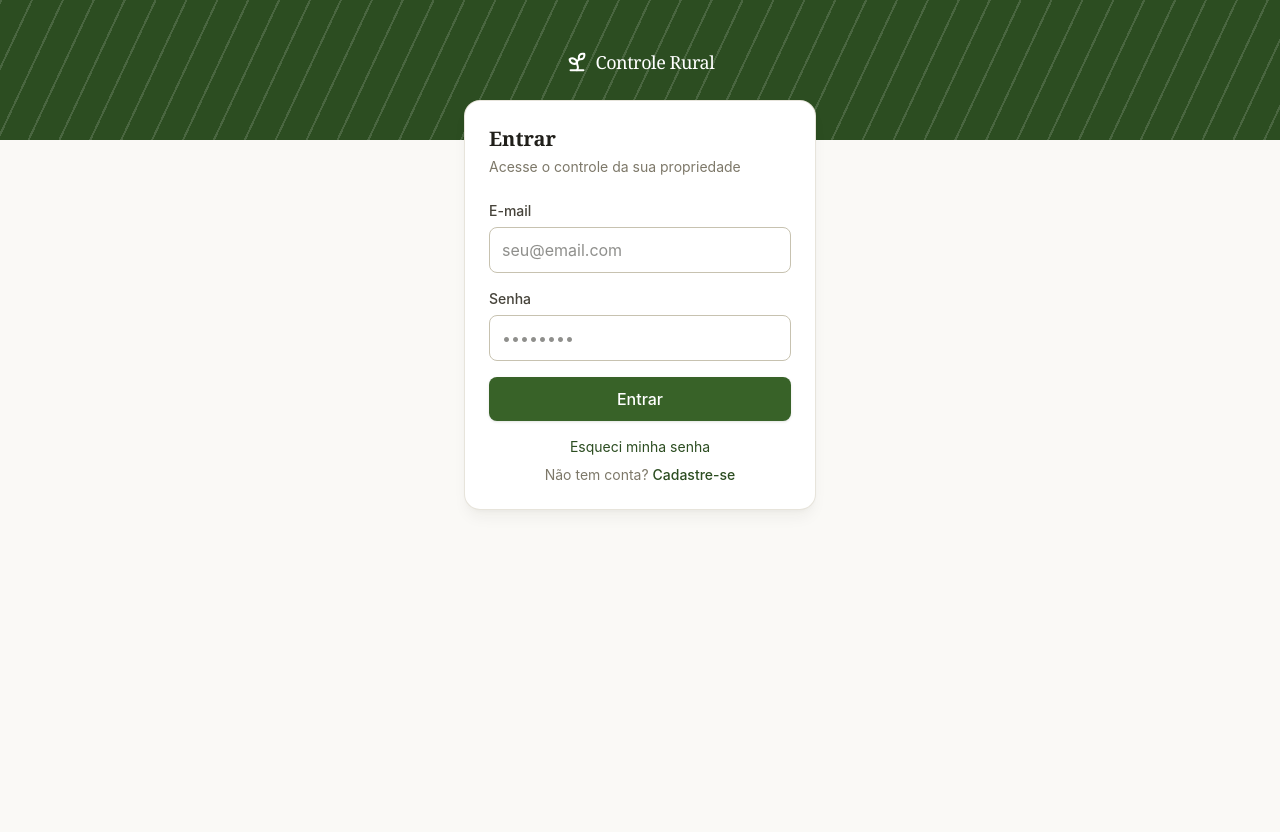
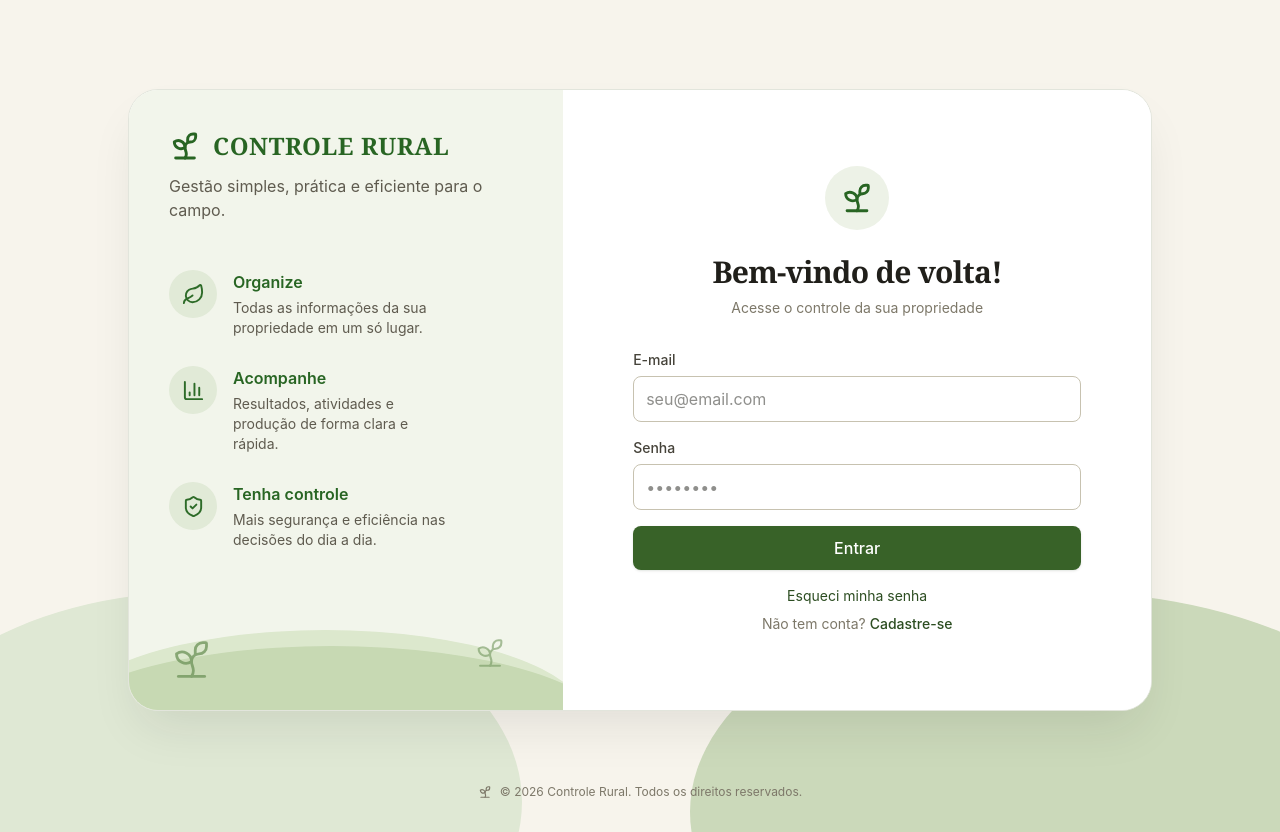
Before and after one commit to Hortenciarocha/controle_rural, a React (Vite) app in the folder frontend/: page /#/login in a window 1280 px wide. Before the commit the page ends 800 px from the top, so only its background shows below. Built offline with nearby package versions, Linux system fonts and the light colour scheme; no server answers.

Commit message:
Melhora visual da tela de login

```diff
--- a/frontend/src/features/auth/AuthShell.tsx
+++ b/frontend/src/features/auth/AuthShell.tsx
@@ -1,23 +1,159 @@
 import type { ReactNode } from 'react'
-import { Sprout } from 'lucide-react'
+import {
+  Sprout,
+  BarChart3,
+  ShieldCheck,
+  Leaf,
+} from 'lucide-react'
 
-export function AuthShell({ titulo, subtitulo, children }: { titulo: string; subtitulo: string; children: ReactNode }) {
+export function AuthShell({
+  titulo,
+  subtitulo,
+  children,
+}: {
+  titulo: string
+  subtitulo: string
+  children: ReactNode
+}) {
   return (
-    <div className="min-h-dvh bg-neutral-50">
-      <div className="textura-sulcos-clara relative bg-primary-700 px-4 pb-16 pt-12 text-center">
-        <div className="flex items-center justify-center gap-2 text-white">
-          <Sprout size={22} strokeWidth={2.25} />
-          <span className="font-display text-lg font-medium tracking-tight">Controle Rural</span>
+    <div className="relative min-h-dvh overflow-hidden bg-[#f7f4ec] px-4 py-8 sm:px-6 lg:px-8">
+
+      {/* Decoração do fundo */}
+      <div className="pointer-events-none absolute -left-32 bottom-[-180px] h-[420px] w-[650px] rounded-[50%] bg-[#dfe8d4]" />
+      <div className="pointer-events-none absolute -right-40 bottom-[-200px] h-[440px] w-[750px] rounded-[50%] bg-[#cbd9ba]" />
+
+      <div className="relative z-10 flex min-h-[calc(100dvh-4rem)] items-center justify-center">
+
+        {/* CARD PRINCIPAL */}
+        <div className="grid w-full max-w-5xl overflow-hidden rounded-[30px] border border-[#e2e5dc] bg-white shadow-2xl shadow-neutral-900/10 md:grid-cols-[0.85fr_1.15fr]">
+
+          {/* ================= ESQUERDA ================= */}
+          <div className="relative hidden min-h-[620px] overflow-hidden bg-[#f2f5eb] p-10 md:flex md:flex-col">
+
+            {/* Logo */}
+            <div>
+              <div className="flex items-center gap-3 text-[#286523]">
+                <Sprout size={32} strokeWidth={2.2} />
+
+                <span className="font-display text-2xl font-bold tracking-wide">
+                  CONTROLE RURAL
+                </span>
+              </div>
+
+              <p className="mt-3 max-w-xs text-base leading-6 text-neutral-600">
+                Gestão simples, prática e eficiente para o campo.
+              </p>
+            </div>
+
+            {/* BENEFÍCIOS */}
+            <div className="mt-12 space-y-7">
+
+              <div className="flex items-start gap-4">
+                <div className="flex h-12 w-12 shrink-0 items-center justify-center rounded-full bg-[#e1ead7] text-[#2d6b28]">
+                  <Leaf size={23} />
+                </div>
+
+                <div>
+                  <h3 className="font-semibold text-[#286523]">
+                    Organize
+                  </h3>
+
+                  <p className="mt-1 max-w-[220px] text-sm leading-5 text-neutral-600">
+                    Todas as informações da sua propriedade em um só lugar.
+                  </p>
+                </div>
+              </div>
+
+              <div className="flex items-start gap-4">
+                <div className="flex h-12 w-12 shrink-0 items-center justify-center rounded-full bg-[#e1ead7] text-[#2d6b28]">
+                  <BarChart3 size={23} />
+                </div>
+
+                <div>
+                  <h3 className="font-semibold text-[#286523]">
+                    Acompanhe
+                  </h3>
+
+                  <p className="mt-1 max-w-[220px] text-sm leading-5 text-neutral-600">
+                    Resultados, atividades e produção de forma clara e rápida.
+                  </p>
+                </div>
+              </div>
+
+              <div className="flex items-start gap-4">
+                <div className="flex h-12 w-12 shrink-0 items-center justify-center rounded-full bg-[#e1ead7] text-[#2d6b28]">
+                  <ShieldCheck size={23} />
+                </div>
+
+                <div>
+                  <h3 className="font-semibold text-[#286523]">
+                    Tenha controle
+                  </h3>
+
+                  <p className="mt-1 max-w-[220px] text-sm leading-5 text-neutral-600">
+                    Mais segurança e eficiência nas decisões do dia a dia.
+                  </p>
+                </div>
+              </div>
+
+            </div>
+
+            {/* CAMPO DECORATIVO */}
+            <div className="pointer-events-none absolute inset-x-0 bottom-0 h-40 overflow-hidden">
+
+              <div className="absolute -bottom-24 -left-16 h-44 w-[120%] rounded-[50%] bg-[#dce8cd]" />
+
+              <div className="absolute -bottom-28 left-[-80px] h-44 w-[130%] rounded-[50%] bg-[#c7d9b3]" />
+
+              <div className="absolute bottom-7 left-10 text-[#73975f] opacity-80">
+                <Sprout size={45} strokeWidth={1.5} />
+              </div>
+
+              <div className="absolute bottom-10 right-14 text-[#73975f] opacity-60">
+                <Sprout size={34} strokeWidth={1.5} />
+              </div>
+
+            </div>
+          </div>
+
+          {/* ================= DIREITA ================= */}
+          <div className="flex min-h-[620px] items-center justify-center bg-white px-6 py-12 sm:px-12">
+
+            <div className="w-full max-w-md">
+
+              {/* Ícone superior */}
+              <div className="mb-6 flex justify-center">
+                <div className="flex h-16 w-16 items-center justify-center rounded-full bg-[#edf2e7] text-[#286523]">
+                  <Sprout size={34} strokeWidth={2} />
+                </div>
+              </div>
+
+              {/* Título */}
+              <div className="mb-8 text-center">
+                <h1 className="font-display text-3xl font-bold tracking-tight text-neutral-900">
+                  {titulo === 'Entrar' ? 'Bem-vindo de volta!' : titulo}
+                </h1>
+
+                <p className="mt-2 text-sm text-neutral-500">
+                  {subtitulo}
+                </p>
+              </div>
+
+              {/* FORMULÁRIO ORIGINAL */}
+              {children}
+
+            </div>
+          </div>
+
         </div>
       </div>
 
-      <div className="relative mx-auto -mt-10 w-full max-w-sm px-4 pb-12">
-        <div className="rounded-2xl border border-neutral-200/80 bg-white p-6 shadow-lg shadow-neutral-900/5">
-          <h1 className="font-display text-xl font-semibold text-neutral-900">{titulo}</h1>
-          <p className="mt-1 mb-6 text-sm text-neutral-500">{subtitulo}</p>
-          {children}
-        </div>
+      {/* Rodapé */}
+      <div className="relative z-10 mt-4 flex items-center justify-center gap-2 text-xs text-neutral-500">
+        <Sprout size={14} />
+        <span>© 2026 Controle Rural. Todos os direitos reservados.</span>
       </div>
+
     </div>
   )
 }
```
